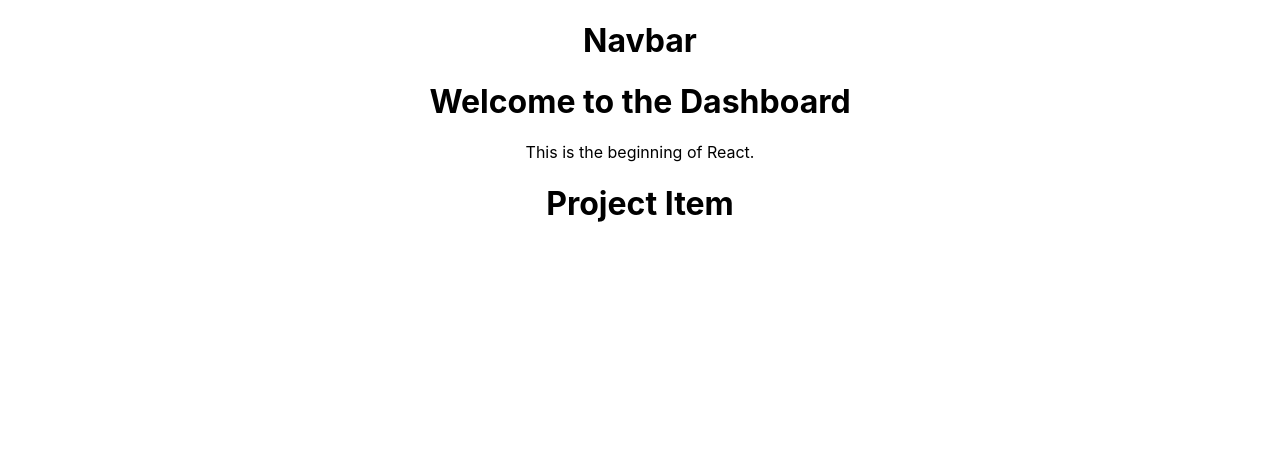
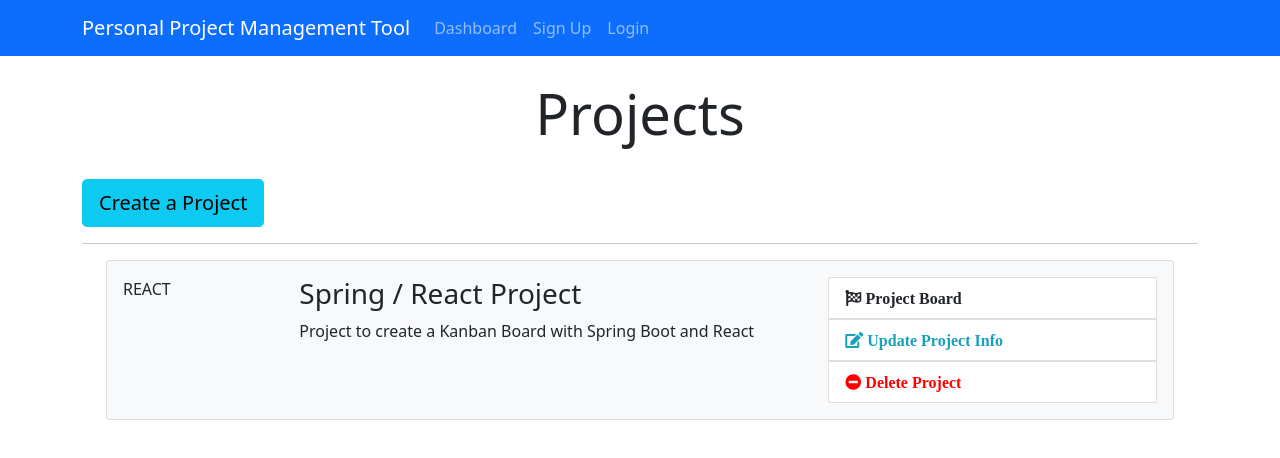
Before and after one commit to ZhianMai/AgileintPPMTool, a React (Create React App) app in the folder ppmtool-react-client/: page / in a window 1280 px wide. Shown: the top 458 px of the page. Built offline with nearby package versions, Linux system fonts and the light colour scheme.

Commit message:
Detailed Dashboard, Header, and ProjectItem

```diff
--- a/ppmtool-react-client/package.json
+++ b/ppmtool-react-client/package.json
@@ -6,6 +6,7 @@
     "@testing-library/jest-dom": "^5.11.4",
     "@testing-library/react": "^11.1.0",
     "@testing-library/user-event": "^12.1.10",
+    "bootstrap": "^5.0.2",
     "react": "^17.0.2",
     "react-dom": "^17.0.2",
     "react-scripts": "4.0.3",
--- a/ppmtool-react-client/public/index.html
+++ b/ppmtool-react-client/public/index.html
@@ -24,7 +24,11 @@
       work correctly both with client-side routing and a non-root public URL.
       Learn how to configure a non-root public URL by running `npm run build`.
     -->
-    <title>React App</title>
+
+    <link rel="stylesheet" href="https://use.fontawesome.com/releases/v5.2.0/css/all.css"
+      integrity="sha384-hWVjflwFxL6sNzntih27bfxkr27PmbbK/iSvJ+a4+0owXq79v+lsFkW54bOGbiDQ" crossorigin="anonymous">
+
+    <title>Project Management Tools</title>
   </head>
   <body>
     <noscript>You need to enable JavaScript to run this app.</noscript>
--- a/ppmtool-react-client/src/App.css
+++ b/ppmtool-react-client/src/App.css
@@ -1,38 +1,65 @@
-.App {
-  text-align: center;
+img {
+  width: 100%;
 }
 
-.App-logo {
-  height: 40vmin;
-  pointer-events: none;
+.navbar {
+  background-color: #e3f2fd;
+}
+.fa.fa-edit {
+  color: #18a2b9;
 }
 
-@media (prefers-reduced-motion: no-preference) {
-  .App-logo {
-    animation: App-logo-spin infinite 20s linear;
-  }
+.list-group-item.delete:hover {
+  cursor: -webkit-grab;
+  background-color: pink;
 }
 
-.App-header {
-  background-color: #282c34;
-  min-height: 100vh;
-  display: flex;
-  flex-direction: column;
-  align-items: center;
-  justify-content: center;
-  font-size: calc(10px + 2vmin);
-  color: white;
+.list-group-item.update:hover {
+  cursor: -webkit-grab;
+  background-color: gainsboro;
 }
 
-.App-link {
-  color: #61dafb;
+.list-group-item.board:hover {
+  cursor: -webkit-grab;
+  background-color: gainsboro;
 }
 
-@keyframes App-logo-spin {
-  from {
-    transform: rotate(0deg);
-  }
-  to {
-    transform: rotate(360deg);
-  }
+.fa.fa-minus-circle {
+  color: red;
 }
+
+.landing {
+  position: relative;
+  /* background: url("../img/showcase.jpg") no-repeat; */
+  background-size: cover;
+  background-position: center;
+  height: 100vh;
+  margin-top: -24px;
+  margin-bottom: -50px;
+}
+
+.landing-inner {
+  padding-top: 80px;
+}
+
+.dark-overlay {
+  background-color: rgba(0, 0, 0, 0.7);
+  position: absolute;
+  top: 0;
+  left: 0;
+  width: 100%;
+  height: 100%;
+}
+
+.card-form {
+  opacity: 0.9;
+}
+
+.latest-profiles-img {
+  width: 40px;
+  height: 40px;
+}
+
+.form-control::placeholder {
+  color: #bbb !important;
+}
--- a/ppmtool-react-client/src/App.js
+++ b/ppmtool-react-client/src/App.js
@@ -1,6 +1,7 @@
 import './App.css';
 import Dashboard from './components/Dashboard';
 import Header from './components/Layout/Header';
+import "bootstrap/dist/css/bootstrap.min.css";
 
 function App() {
   return (
--- a/ppmtool-react-client/src/components/Dashboard.js
+++ b/ppmtool-react-client/src/components/Dashboard.js
@@ -1,16 +1,30 @@
-import React, { Component } from 'react'
-import ProjectItem from './Project/ProjectItem'
+import React, { Component } from "react";
+import ProjectItem from "./Project/ProjectItem";
 
 class Dashboard extends Component {
   render() {
     return (
       <div>
-        <h1>Welcome to the Dashboard</h1>
-        <p>This is the beginning of React.</p>
-
-        <ProjectItem />
+        {/* Dashboard Component (Project Item included) */}
+        <div className="projects">
+          <div className="container">
+            <div className="row">
+              <div className="col-md-12">
+                <h1 className="display-4 text-center">Projects</h1>
+                <br />
+                <a href="ProjectForm.html" className="btn btn-lg btn-info">
+                  Create a Project
+                </a>
+                <br />
+                <hr />
+                <ProjectItem />
+              </div>
+            </div>
+          </div>
+        </div>
+        {/* End of Dashboard Component */}
       </div>
-    )
+    );
   }
 }
 
--- a/ppmtool-react-client/src/components/Layout/Header.js
+++ b/ppmtool-react-client/src/components/Layout/Header.js
@@ -1,12 +1,50 @@
-import React, { Component } from 'react'
+import React, { Component } from "react";
 
 class Header extends Component {
   render() {
     return (
       <div>
-        <h1>Navbar</h1>
+        {/* NavBar Component Code */}
+        <nav className="navbar navbar-expand-sm navbar-dark bg-primary mb-4">
+          <div className="container">
+            <a className="navbar-brand" href="Dashboard.html">
+              Personal Project Management Tool
+            </a>
+            <button
+              className="navbar-toggler"
+              type="button"
+              data-toggle="collapse"
+              data-target="#mobile-nav"
+            >
+              <span className="navbar-toggler-icon" />
+            </button>
+
+            <div className="collapse navbar-collapse" id="mobile-nav">
+              <ul className="navbar-nav mr-auto">
+                <li className="nav-item">
+                  <a className="nav-link" href="/dashboard">
+                    Dashboard
+                  </a>
+                </li>
+              </ul>
+
+              <ul className="navbar-nav ml-auto">
+                <li className="nav-item">
+                  <a className="nav-link " href="register.html">
+                    Sign Up
+                  </a>
+                </li>
+                <li className="nav-item">
+                  <a className="nav-link" href="login.html">
+                    Login
+                  </a>
+                </li>
+              </ul>
+            </div>
+          </div>
+        </nav>
       </div>
-    )
+    );
   }
 }
 
--- a/ppmtool-react-client/src/components/Project/ProjectItem.js
+++ b/ppmtool-react-client/src/components/Project/ProjectItem.js
@@ -1,12 +1,50 @@
-import React, { Component } from 'react'
+import React, { Component } from "react";
 
 class ProjectItem extends Component {
   render() {
     return (
       <div>
-        <h1>Project Item</h1>
+        {/* Project Item Component */}
+        <div className="container">
+          <div className="card card-body bg-light mb-3">
+            <div className="row">
+              <div className="col-2">
+                <span className="mx-auto">REACT</span>
+              </div>
+              <div className="col-lg-6 col-md-4 col-8">
+                <h3>Spring / React Project</h3>
+                <p>
+                  Project to create a Kanban Board with Spring Boot and React
+                </p>
+              </div>
+              <div className="col-md-4 d-none d-lg-block">
+                <ul className="list-group">
+                  <a href="#">
+                    <li className="list-group-item board">
+                      <i className="fa fa-flag-checkered pr-1">
+                        {" "}
+                        Project Board
+                      </i>
+                    </li>
+                  </a>
+                  <a href="#">
+                    <li className="list-group-item update">
+                      <i className="fa fa-edit pr-1"> Update Project Info</i>
+                    </li>
+                  </a>
+                  <a href="">
+                    <li className="list-group-item delete">
+                      <i className="fa fa-minus-circle pr-1"> Delete Project</i>
+                    </li>
+                  </a>
+                </ul>
+              </div>
+            </div>
+          </div>
+        </div>
+        {/* End of Project Item Component */}
       </div>
-    )
+    );
   }
 }
 
```
Also changed, not shown: 1 other file (tests, documents, lock files or other folders).
